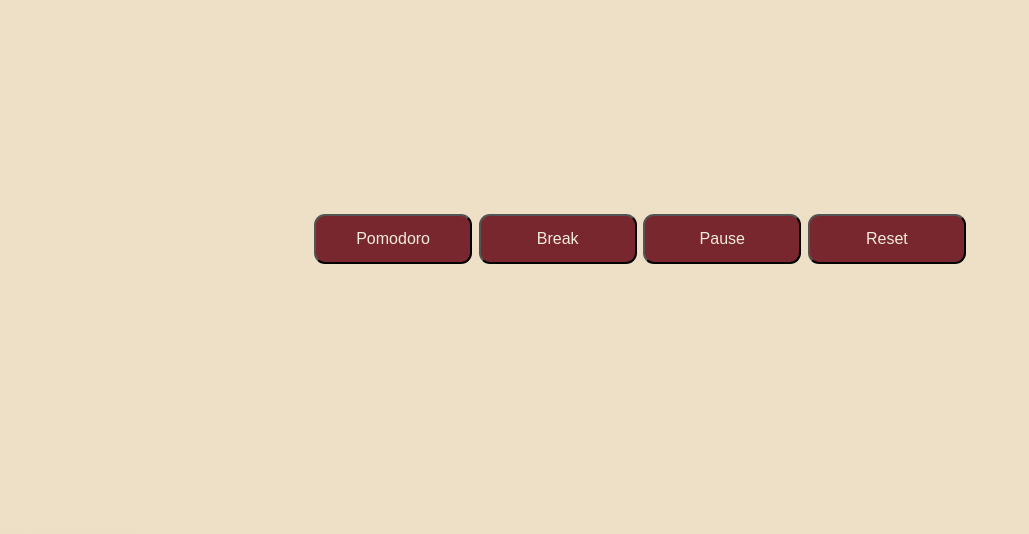
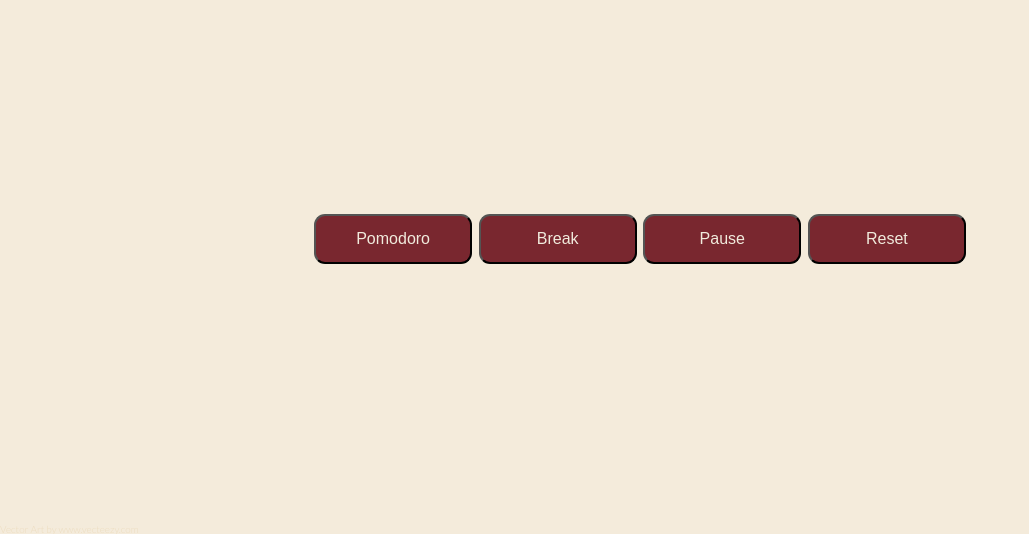
Before and after one commit to nwthomas/PomPom, a plain HTML site: page index.html in a window 1280 px wide. Shown: the part 266-800 px from the top of the page, without its empty margins (0-1029 px from the left). Drawn offline with Linux system fonts and the light colour scheme.

```diff
--- a/less/global.less
+++ b/less/global.less
@@ -7,7 +7,7 @@ html {
 }
 
 body {
-  background: @body-bg;
+  background: lighten(@body-bg, 5%);
 }
 
 h1,
```
Also changed, not shown: css/index.css, 1 other file.
